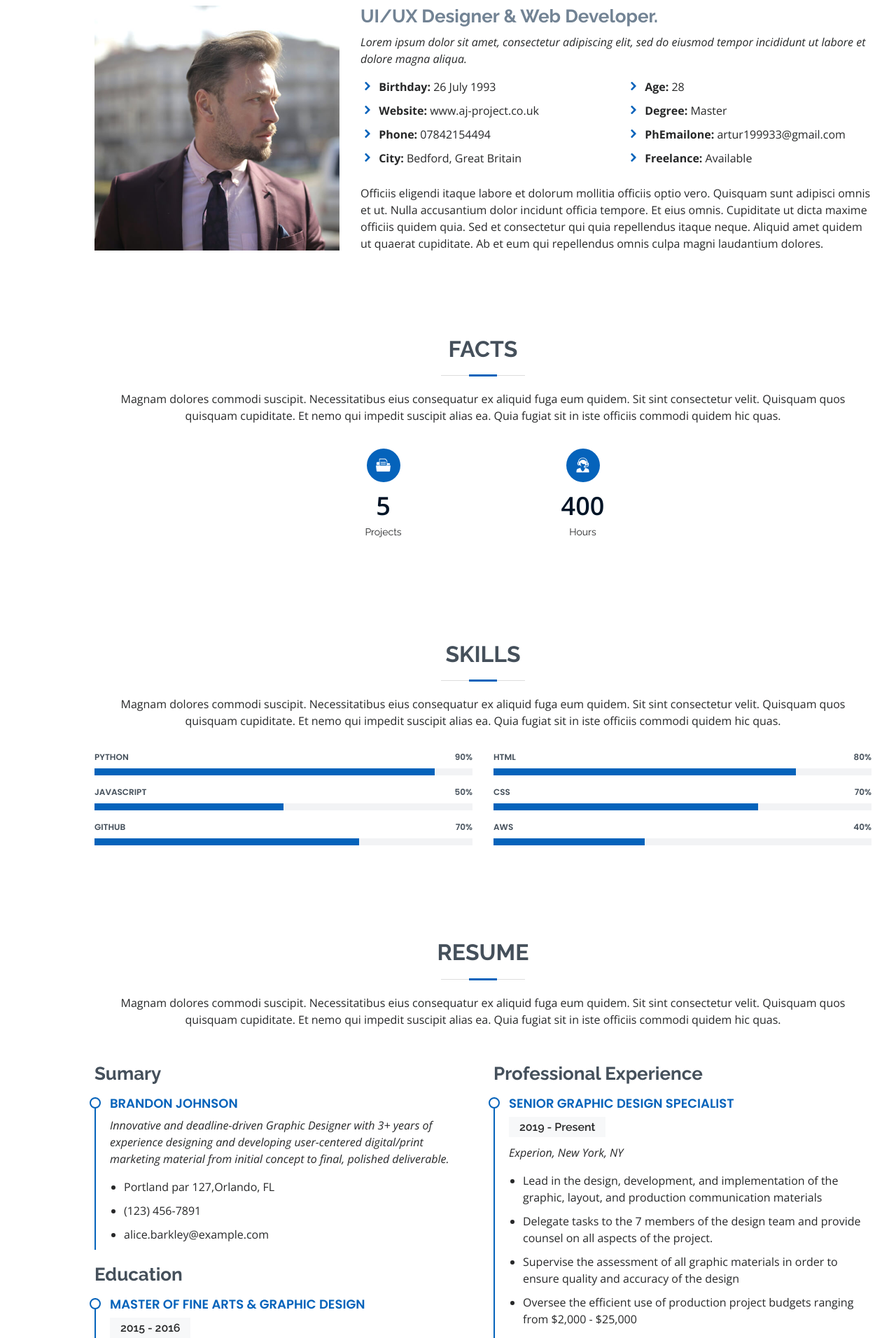
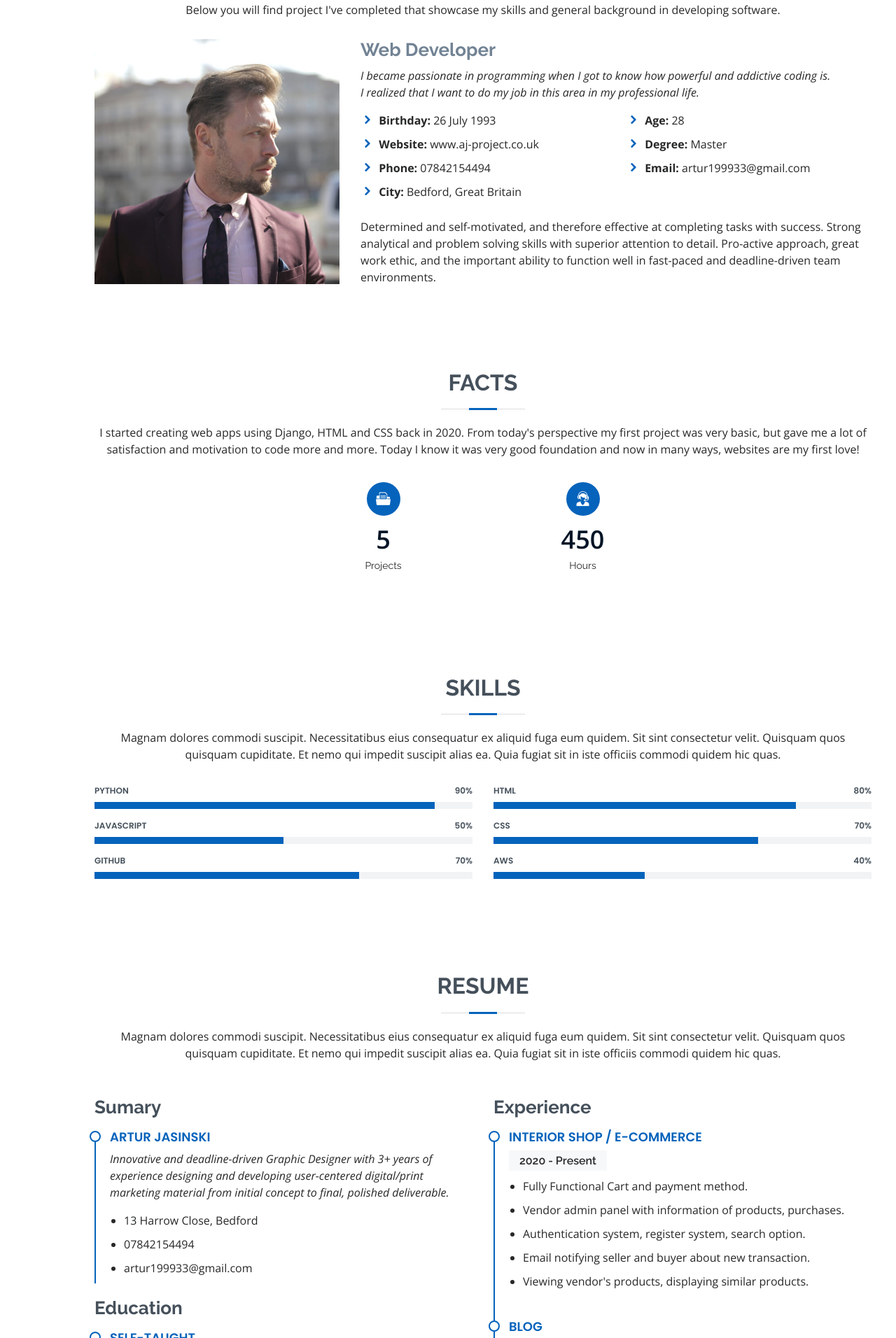
Before and after one commit to Wooodzu/portfolio2021, a Django app: page / in a window 1280 px wide. Shown: the part 1008-2920 px from the top of the page at 70% size. Run offline with Django 3.2, Linux system fonts and the light colour scheme; parts of the project's set-up code (start-up, migrations or seed data) failed here and were passed over; some libraries are stand-ins or nearby versions.

Commit message:
20th push

```diff
--- a/django_project/wwwapp/templates/wwwapp/home.html
+++ b/django_project/wwwapp/templates/wwwapp/home.html
@@ -7,7 +7,7 @@
   <meta charset="utf-8">
   <meta content="width=device-width, initial-scale=1.0" name="viewport">
 
-  <title>MyResume Bootstrap Template - Index</title>
+  <title>Artur Jasinski | Resume</title>
   <meta content="" name="descriptison">
   <meta content="" name="keywords">
 
@@ -90,7 +90,15 @@
 
         <div class="section-title">
           <h2>About</h2>
-          <p>Magnam dolores commodi suscipit. Necessitatibus eius consequatur ex aliquid fuga eum quidem. Sit sint consectetur velit. Quisquam quos quisquam cupiditate. Et nemo qui impedit suscipit alias ea. Quia fugiat sit in iste officiis commodi quidem hic quas.</p>
+          <p>
+            From the moment I produced "Hello World" in the console of my first application, I knew i was hooked into the world
+            of software development. But software development has never been "just a job" for me, it's offered
+            an engaging challenge to continually learn and improve my skills in creating high-quality software. What
+            started with a simple "Hello World" has become a full-fledged passion that only gets more exciting as the
+            years go by.
+            <br>
+            Below you will find project I've completed that showcase my skills and general background in developing software.
+          </p>
         </div>
 
         <div class="row">
@@ -98,10 +106,10 @@
             <img class="img-fluid" src="{% static 'wwwapp/img/profile-img.jpg' %}"  alt="">
           </div>
           <div class="col-lg-8 pt-4 pt-lg-0 content">
-            <h3>UI/UX Designer &amp; Web Developer.</h3>
+            <h3>Web Developer</h3>
             <p class="font-italic">
-              Lorem ipsum dolor sit amet, consectetur adipiscing elit, sed do eiusmod tempor incididunt ut labore et dolore
-              magna aliqua.
+              I became passionate in programming when I got to know how powerful and addictive coding is.
+              <br>I realized that I want to do my job in this area in my professional life.</br>
             </p>
             <div class="row">
               <div class="col-lg-6">
@@ -116,14 +124,12 @@
                 <ul>
                   <li><i class="icofont-rounded-right"></i> <strong>Age:</strong> 28</li>
                   <li><i class="icofont-rounded-right"></i> <strong>Degree:</strong> Master</li>
-                  <li><i class="icofont-rounded-right"></i> <strong>PhEmailone:</strong> artur199933@gmail.com</li>
-                  <li><i class="icofont-rounded-right"></i> <strong>Freelance:</strong> Available</li>
+                  <li><i class="icofont-rounded-right"></i> <strong>Email:</strong> artur199933@gmail.com</li>
                 </ul>
               </div>
             </div>
             <p>
-              Officiis eligendi itaque labore et dolorum mollitia officiis optio vero. Quisquam sunt adipisci omnis et ut. Nulla accusantium dolor incidunt officia tempore. Et eius omnis.
-              Cupiditate ut dicta maxime officiis quidem quia. Sed et consectetur qui quia repellendus itaque neque. Aliquid amet quidem ut quaerat cupiditate. Ab et eum qui repellendus omnis culpa magni laudantium dolores.
+              Determined and self-motivated, and therefore effective at completing tasks with success. Strong analytical and problem solving skills with superior attention to detail.  Pro-active approach, great work ethic, and the important ability to function well in fast-paced and deadline-driven team environments.
             </p>
           </div>
         </div>
@@ -137,7 +143,7 @@
 
         <div class="section-title">
           <h2>Facts</h2>
-          <p>Magnam dolores commodi suscipit. Necessitatibus eius consequatur ex aliquid fuga eum quidem. Sit sint consectetur velit. Quisquam quos quisquam cupiditate. Et nemo qui impedit suscipit alias ea. Quia fugiat sit in iste officiis commodi quidem hic quas.</p>
+          <p>I started creating web apps using Django, HTML and CSS back in 2020. From today's perspective my first project was very basic, but gave me a lot of satisfaction and motivation to code more and more. Today I know it was very good foundation and now in many ways, websites are my first love!</p>
         </div>
 
         <div class="row justify-content-center">
@@ -153,7 +159,7 @@
             <div class="col-lg-3 col-md-2">
               <div class="count-box">
                 <i class="icofont-live-support"></i>
-                <span data-toggle="counter-up">400</span>
+                <span data-toggle="counter-up">450</span>
                 <p>Hours</p>
             </div>
         </div>
@@ -239,51 +245,58 @@
           <div class="col-lg-6">
             <h3 class="resume-title">Sumary</h3>
             <div class="resume-item pb-0">
-              <h4>Brandon Johnson</h4>
+              <h4>Artur Jasinski</h4>
               <p><em>Innovative and deadline-driven Graphic Designer with 3+ years of experience designing and developing user-centered digital/print marketing material from initial concept to final, polished deliverable.</em></p>
               <ul>
-                <li>Portland par 127,Orlando, FL</li>
-                <li>(123) 456-7891</li>
-                <li>alice.barkley@example.com</li>
+                <li>13 Harrow Close, Bedford</li>
+                <li>07842154494</li>
+                <li>artur199933@gmail.com</li>
               </ul>
             </div>
 
             <h3 class="resume-title">Education</h3>
             <div class="resume-item">
-              <h4>Master of Fine Arts &amp; Graphic Design</h4>
-              <h5>2015 - 2016</h5>
-              <p><em>Rochester Institute of Technology, Rochester, NY</em></p>
-              <p>Qui deserunt veniam. Et sed aliquam labore tempore sed quisquam iusto autem sit. Ea vero voluptatum qui ut dignissimos deleniti nerada porti sand markend</p>
+              <h4>Self-taught </h4>
+              <h5>2019 - 2021</h5>
+              <p><em>YouTube, Udemy, StackOverFlow, Google, Programming groups</em></p>
+              <p>By building this project i was exposed for so many different things such as database, how to create authentication system, difficulties etc. </p>
             </div>
             <div class="resume-item">
-              <h4>Bachelor of Fine Arts &amp; Graphic Design</h4>
-              <h5>2010 - 2014</h5>
-              <p><em>Rochester Institute of Technology, Rochester, NY</em></p>
+              <h4>Border Guards College </h4>
+              <h5>2010 - 2013</h5>
+              <p><em>IV Dywizji Wojska Polskiego 72, 78-120 Gościno, Polska</em></p>
               <p>Quia nobis sequi est occaecati aut. Repudiandae et iusto quae reiciendis et quis Eius vel ratione eius unde vitae rerum voluptates asperiores voluptatem Earum molestiae consequatur neque etlon sader mart dila</p>
             </div>
           </div>
           <div class="col-lg-6">
-            <h3 class="resume-title">Professional Experience</h3>
+            <h3 class="resume-title">Experience</h3>
             <div class="resume-item">
-              <h4>Senior graphic design specialist</h4>
-              <h5>2019 - Present</h5>
-              <p><em>Experion, New York, NY </em></p>
+              <h4>Interior shop / E-commerce </h4>
+              <h5>2020 - Present</h5>
               <ul>
-                <li>Lead in the design, development, and implementation of the graphic, layout, and production communication materials</li>
-                <li>Delegate tasks to the 7 members of the design team and provide counsel on all aspects of the project. </li>
-                <li>Supervise the assessment of all graphic materials in order to ensure quality and accuracy of the design</li>
-                <li>Oversee the efficient use of production project budgets ranging from $2,000 - $25,000</li>
+                <li>Fully Functional Cart and payment method.</li>
+                <li>Vendor admin panel with information of products, purchases. </li>
+                <li>Authentication system, register system, search option.</li>
+                <li>Email notifying seller and buyer about new transaction.</li>
+                <li>Viewing vendor's products, displaying similar products.</li>
               </ul>
             </div>
             <div class="resume-item">
-              <h4>Graphic design specialist</h4>
-              <h5>2017 - 2018</h5>
-              <p><em>Stepping Stone Advertising, New York, NY</em></p>
+              <h4>Blog</h4>
+              <h5>10.2020 - 12.2020</h5>
               <ul>
-                <li>Developed numerous marketing programs (logos, brochures,infographics, presentations, and advertisements).</li>
-                <li>Managed up to 5 projects or tasks at a given time while under pressure</li>
-                <li>Recommended and consulted with clients on the most appropriate graphic design</li>
-                <li>Created 4+ design presentations and proposals a month for clients and account managers</li>
+                <li>Authentication system,register system, resending forgotten password.</li>
+                <li>Updating default profile picture, resizing updated file to save memory.</li>
+                <li>Editing,updating, deleting posts, viewing authors posts.</li>
+              </ul>
+            </div>
+            <div class="resume-item">
+              <h4>Contacts List & Todo List</h4>
+              <h5>8.2020 - 10.2020</h5>
+              <ul>
+                <li>Create, delete,edit, update and view functionality.</li>
+                <li>Validation entered data.</li>
+                <li>Search option</li>
               </ul>
             </div>
           </div>
--- a/django_project/wwwapp/views.py
+++ b/django_project/wwwapp/views.py
@@ -4,13 +4,13 @@ from django.core.mail import send_mail
 
 def home(request):
     if request.method == 'POST':
-        name = request.POST['name']
-        email = request.POST['email']
-        subject = request.POST['subject']
-        message = request.POST['message']
+        name = request.POST.get('name')
+        email = request.POST.get('email')
+        subject = request.POST.get('subject')
+        message = request.POST.get('message')
 
         send_mail(
-            'message from' +' '+ name +' '+ email,
+            'message from' + ' ' +str(name) + ' ' + email,
             message,
             email,
             ['artur199933@gmail.com'],
```
Also changed, not shown: django_project/db.sqlite3.
